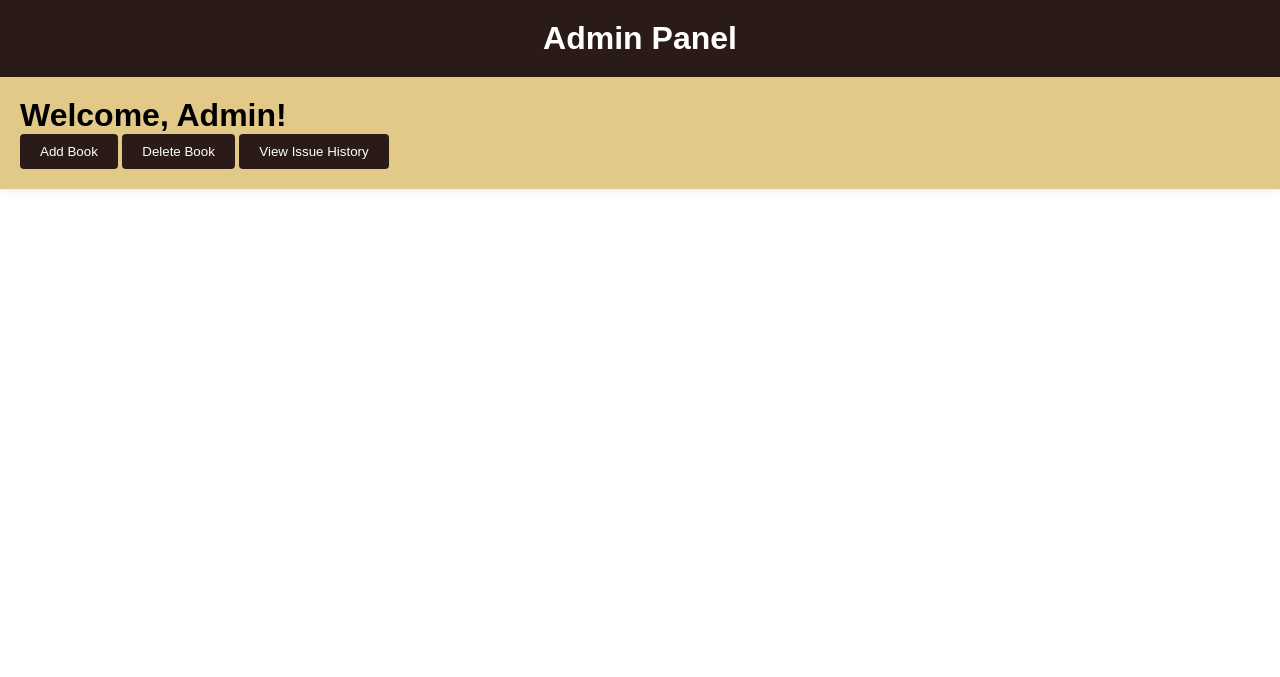
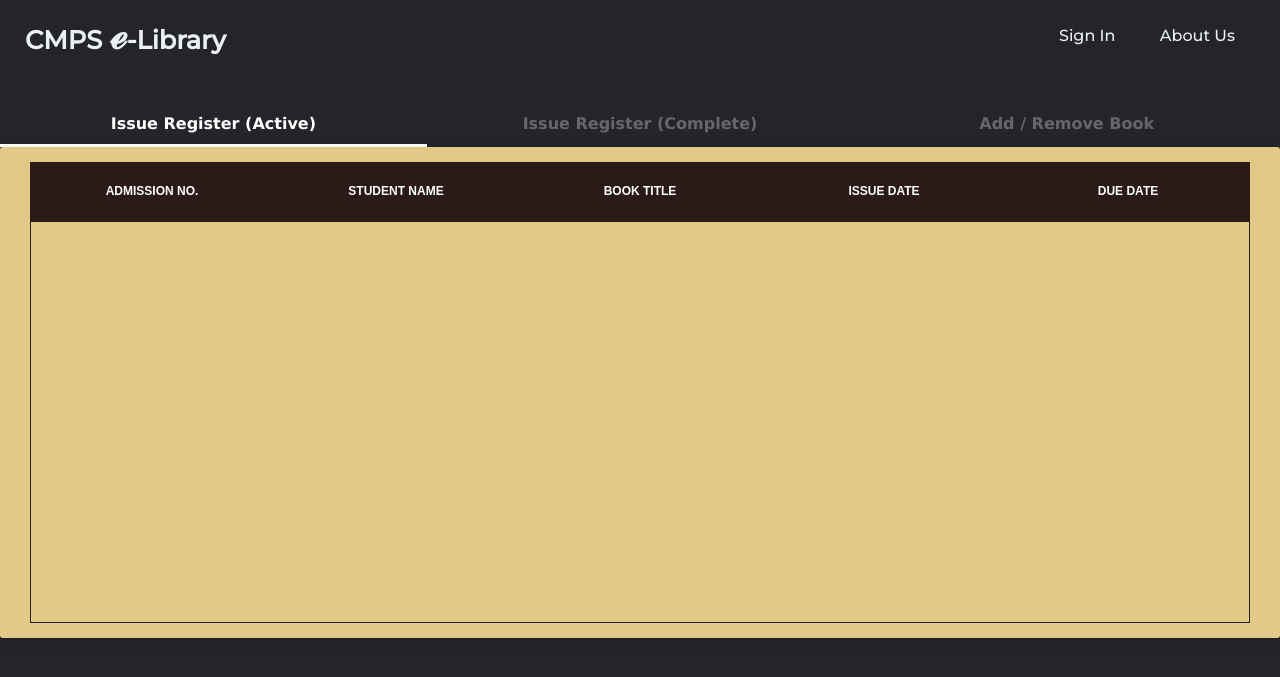
Before and after one commit to JoelBobyM/Library_Management, a Flask app: page /admin in a window 1280 px wide. Shown: the top 677 px of the page. Run offline with Flask 3, Linux system fonts and the light colour scheme; lists and menus that the app fills with data are empty.

Commit message:
admin_panel-frontend

```diff
--- a/Flask/app.py
+++ b/Flask/app.py
@@ -8,7 +8,7 @@ def index():
 
 @app.route('/sign-in')
 def signin():
-    return render_template('sign.html')
+    return render_template('signin.html')
 
 @app.route('/admin')
 def admin():
--- a/Flask/static/css/styles.css
+++ b/Flask/static/css/styles.css
@@ -1,8 +1,4 @@
-
 @import url('https://fonts.googleapis.com/css2?family=Montserrat:wght@500&display=swap');
-
-
-
 
 body{
     margin: 0;
@@ -11,6 +7,13 @@ body{
     font-family: Verdana, sans-serif;
     font-size: 1rem;
     line-height: 1.6;
+}
+
+section{
+    position: relative;
+    background-color:rgb(226, 201, 135);
+    margin-top: 0;
+    margin-bottom: 0;
 }
 
 /* Nav-Bar */
@@ -200,14 +203,6 @@ body{
 		height:540px;
 	}
 }
-section{
-    position: relative;
-    background-color:rgb(226, 201, 135);
-    margin-top: 0;
-    margin-bottom: 0;
-}
-
-
 
 .modal-container .main .msg{
 	color: white;
@@ -455,3 +450,123 @@ section{
   .card:hover img{
 	transform: scale(1.1);
   }
+
+
+/* Admin Page */
+  .tab-container {
+    padding: 15px 30px;
+    box-shadow: 0 3px 12px rgba(0,0,0,0.15);
+    border-radius: 3px;
+    overflow: hidden;
+  }
+
+  .tab-list {
+    margin: 0;
+    padding: 0;
+    list-style: none;
+    display: flex;
+    position: relative;
+  }
+
+  /* tab list 會動的底線 */
+  .tab-list::before {
+    content: '';
+    display: block;
+    height: 3px;
+    width: 33.333%;
+    position: absolute;
+    bottom: 0;
+    background-color: white;
+    transition: .3s;
+  }
+
+  .tab-item {
+    flex: 1;
+    text-align: center;
+    transition: .3s;
+    opacity: 0.3;
+  }
+
+  .tab-toggle {
+    display: none;
+  }
+
+  .tab-content {
+    display: none;
+	padding: 0;
+	margin: 0;
+	box-sizing: border-box;
+	font-family: 'Quicksand', sans-serif;
+	user-select: none;
+  }
+
+  .tab-toggle:nth-child(1):checked ~ .tab-list .tab-item:nth-child(1),
+  .tab-toggle:nth-child(2):checked ~ .tab-list .tab-item:nth-child(2),
+  .tab-toggle:nth-child(3):checked ~ .tab-list .tab-item:nth-child(3) {
+    opacity: 1;
+  }
+
+  .tab-toggle:nth-child(2):checked ~ .tab-list::before {
+    transform: translateX(100%);
+  }
+
+  .tab-toggle:nth-child(3):checked ~ .tab-list::before {
+    transform: translateX(200%);
+  }
+
+  /* 內容顯示控制 */
+  .tab-toggle:nth-child(1):checked ~ .tab-container .tab-content:nth-child(1),
+  .tab-toggle:nth-child(2):checked ~ .tab-container .tab-content:nth-child(2),
+  .tab-toggle:nth-child(3):checked ~ .tab-container .tab-content:nth-child(3) {
+    display: block;
+  }
+
+  .tab-trigger {
+    display: block;
+    padding: 10px 0;
+	font-weight: bolder;
+	color: white;
+  }
+
+  .tab-content table{
+	width:100%;
+	table-layout: fixed;
+  }
+  .tab-content .tbl-header{
+	background-color: #2b1b18;
+   }
+   .tab-content .tbl-content{
+	height:400px;
+	overflow-x:auto;
+	margin-top: 0px;
+	border: 1px solid #2b1b18;
+  }
+  .tab-content th{
+	padding: 20px 15px;
+	text-align: center;
+	font-weight: bolder;
+	font-size: 12px;
+	color: #fff;
+	text-transform: uppercase;
+  }
+  .tab-content td{
+	padding: 15px;
+	text-align: left;
+	vertical-align:middle;
+	font-weight: 300;
+	font-size: 12px;
+	color: #fff;
+	border-bottom: solid 1px rgba(255,255,255,0.1);
+  }
+
+
+
+  .tab-content ::-webkit-scrollbar {
+    width: 6px;
+}
+.tab-content ::-webkit-scrollbar-track {
+    -webkit-box-shadow: inset 0 0 6px rgba(0,0,0,0.3);
+}
+.tab-content ::-webkit-scrollbar-thumb {
+    -webkit-box-shadow: inset 0 0 6px rgba(0,0,0,0.3);
+}
--- a/Flask/templates/admin.html
+++ b/Flask/templates/admin.html
@@ -2,97 +2,88 @@
 <html lang="en">
 <head>
     <meta charset="UTF-8">
-    <meta name="viewport" content="width=device-width, initial-scale=1.0">
-    <title>Admin Panel</title>
-    <style>
-        body {
-            font-family: Arial, sans-serif;
-            background-color: #F5F5DC2;
-            margin: 0;
-            padding: 0;
-        }
+    <meta name="viewport" content="width=768, user-scalable=no" media="(min-width:768px)">
+    <meta name="viewport" content="width=767, initial-scale=0.5" media="(max-width:767px)">
+    <title>e-Library | Admin</title>
+    <link rel="stylesheet" type="text/css" href="static/css/styles.css" />
+    <link rel="stylesheet" href="https://fonts.googleapis.com/css2?family=Material+Symbols+Outlined:opsz,wght,FILL,GRAD@24,400,0,0" />
 
-        header {
-            background-color: #2b1b18;
-            color: #fff;
-            padding: 20px;
-            text-align: center;
-        }
-
-        h1 {
-            margin: 0;
-        }
-
-        .container {
-            margin: 0;
-            padding: 20px;
-            background-color: rgb(226, 201, 135);
-            box-shadow: 0 0 10px rgba(0, 0, 0, 0.1);
-        }
-
-        h2 {
-            margin-top: 0;
-        }
-
-        .form-group {
-            margin-bottom: 20px;
-        }
-
-        label {
-            display: block;
-            font-weight: bold;
-        }
-
-        input[type="text"],
-        input[type="number"] {
-            width: 30%;
-            padding: 10px;
-            border: 1px solid #ccc;
-            border-radius: 4px;
-        }
-
-        button {
-            background-color: #2b1b18;
-            color: #fff;
-            border: none;
-            padding: 10px 20px;
-            border-radius: 4px;
-            cursor: pointer;
-        }
-
-        button:hover {
-            background-color: #555;
-        }
-    </style>
 </head>
 <body>
-    <header>
-        <h1>Admin Panel</h1>
+    <header class="navbar">
+        <a href="#" class="logo">CMPS <span>&escr;</span>-Library</a>
+        <nav>
+            <ul class="nav__links">
+                <li>
+                    <a href="sign-in">Sign In</a>
+                    <a href="#my_footer">About Us</a>
+                </li>
+            </ul>
+        </nav>
     </header>
-    <div class="container">
-        <h1>Welcome, Admin!</h1>
+    <div class="tab">
+        <input type="radio" class="tab-toggle" name="tab-toggle" id="tab1" checked>
+        <input type="radio" class="tab-toggle" name="tab-toggle" id="tab2">
+        <input type="radio" class="tab-toggle" name="tab-toggle" id="tab3">
+
+        <ul class="tab-list">
+            <li class="tab-item">
+                <label class="tab-trigger" for="tab1">Issue Register (Active)</label>
+            </li>
+            <li class="tab-item">
+                <label class="tab-trigger" for="tab2">Issue Register (Complete)</label>
+            </li>
+            <li class="tab-item">
+                <label class="tab-trigger" for="tab3">Add / Remove Book</label>
+            </li>
+        </ul>
 
 
-        <!-- Buttons for Add Book, Delete Book, and View Issue History -->
-        <button id="add-book-btn">Add Book</button>
-        <button id="delete-book-btn">Delete Book</button>
-        <button id="view-issue-history-btn">View Issue History</button>
+        <section class="tab-container">
+            <div class="tab-content">
+                <div class="tbl-header">
+                    <table cellpadding="0" cellspacing="0" border="0">
+                        <thead>
+                            <tr>
+                            <th>Admission No.</th>
+                            <th>Student Name</th>
+                            <th>Book Title</th>
+                            <th>Issue Date</th>
+                            <th>Due Date</th>
+                            </tr>
+                        </thead>
+                    </table>
+                </div>
+                <div class="tbl-content">
+                    <table cellpadding="0" cellspacing="0" border="0">
+                    <tbody>
+                    </tbody>
+                    </table>
+                </div>
+            </div>
 
-        <!-- JavaScript to handle button clicks -->
-        <script>
-            // Redirect to the respective pages when buttons are clicked
-            document.getElementById("add-book-btn").addEventListener("click", function() {
-                window.location.href = "add-book.html"; // Replace with your add book page URL
-            });
-
-            document.getElementById("delete-book-btn").addEventListener("click", function() {
-                window.location.href = "delete-book.html"; // Replace with your delete book page URL
-            });
-
-            document.getElementById("view-issue-history-btn").addEventListener("click", function() {
-                window.location.href = "view-issue-history.html"; // Replace with your view issue history page URL
-            });
-        </script>
+            <div class="tab-content">
+                <div class="tbl-header">
+                    <table cellpadding="0" cellspacing="0" border="0">
+                        <thead>
+                            <tr>
+                            <th>Admission No.</th>
+                            <th>Student Name</th>
+                            <th>Book Title</th>
+                            <th>Issue Date</th>
+                            <th>Return Date</th>
+                            </tr>
+                        </thead>
+                    </table>
+                </div>
+                <div class="tbl-content">
+                    <table cellpadding="0" cellspacing="0" border="0">
+                    <tbody>
+                    </tbody>
+                    </table>
+                </div>
+            </div>
+        </section>
     </div>
 </body>
 </html>
```
Also changed, not shown: Flask/templates/add-book.html (deleted, +0 -94 lines), Flask/templates/delete-book.html (deleted, +0 -8 lines), Flask/templates/view-issue-history.html (deleted, +0 -49 lines).
